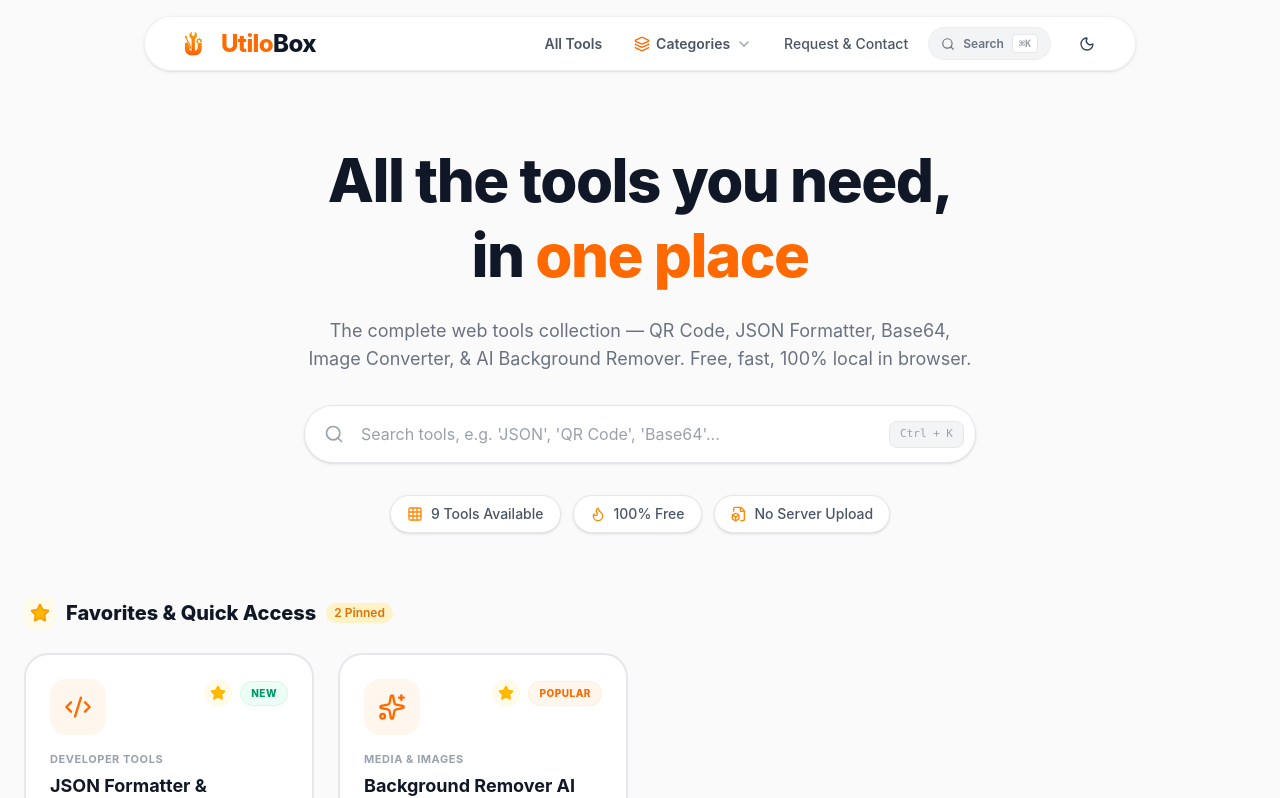
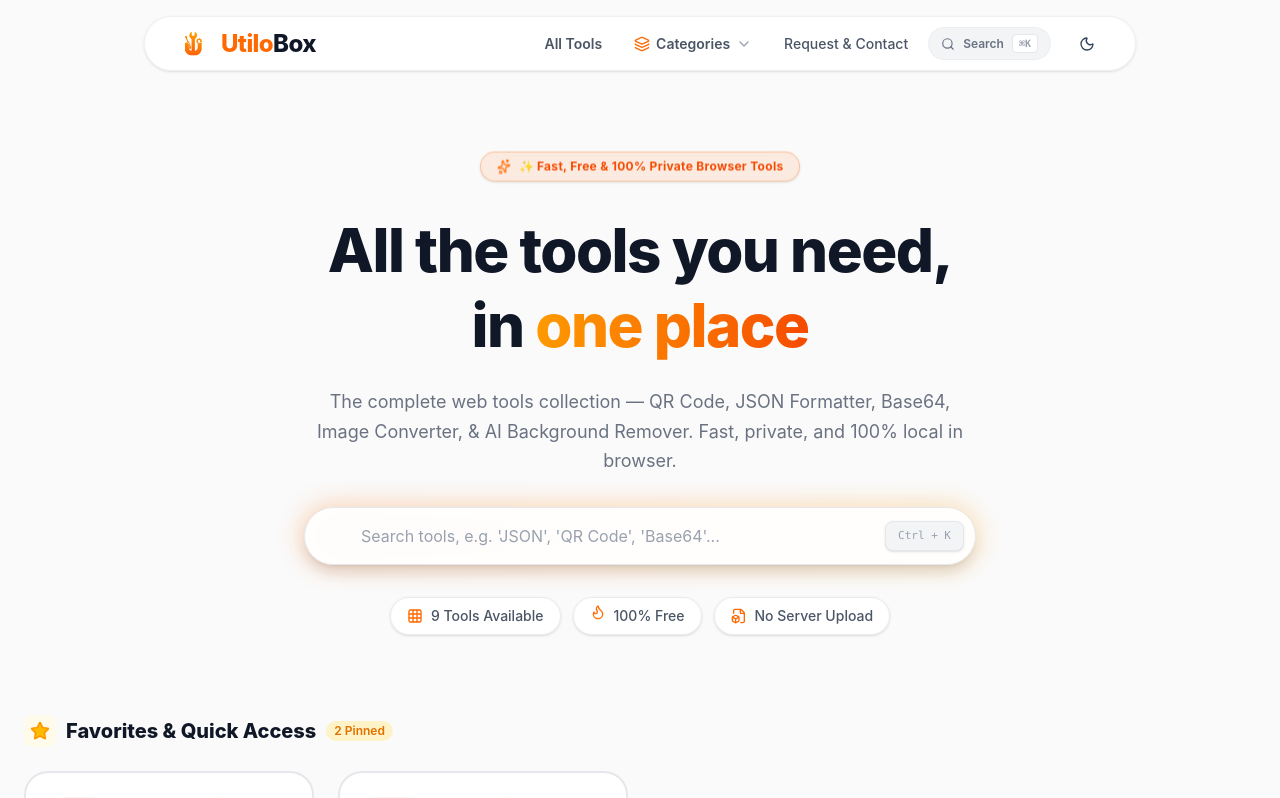
Before and after one commit to Komouy/utilo, a React (Vite) app: page / in a window 1280 px wide. Shown: the top 798 px of the page. Built offline with nearby package versions, Linux system fonts and the light colour scheme.

Commit message:
feat: add floating ambient gradient orbs, animated text shimmer, and glowing search spotlight to Hero section

```diff
--- a/src/App.jsx
+++ b/src/App.jsx
@@ -315,15 +315,34 @@ function Header({ onHomeClick, onRequestTool, onSelectCategory, selectedCategory
 
 function Hero({ searchQuery, setSearchQuery, toolCount, onOpenCommandPalette }) {
   return (
-    <section className="text-center py-12 md:py-16 px-4 max-w-4xl mx-auto">
+    <section className="relative text-center py-12 md:py-20 px-4 max-w-4xl mx-auto overflow-visible">
+      {/* Animated Ambient Background Glow Orbs */}
+      <div className="absolute -top-12 left-1/2 -translate-x-1/2 w-full max-w-4xl h-[450px] pointer-events-none -z-10 overflow-hidden">
+        <div className="absolute -top-10 left-10 w-72 h-72 bg-gradient-to-tr from-orange-500/30 via-amber-400/20 to-transparent rounded-full blur-3xl animate-float-slow" />
+        <div className="absolute top-20 right-10 w-80 h-80 bg-gradient-to-bl from-amber-500/25 via-orange-500/20 to-transparent rounded-full blur-3xl animate-float-reverse" />
+        <div className="absolute top-1/2 left-1/2 -translate-x-1/2 -translate-y-1/2 w-96 h-96 bg-orange-400/10 dark:bg-orange-500/15 rounded-full blur-[100px] animate-pulse" />
+      </div>
+
+      {/* Top Floating Badge */}
+      <div className="inline-flex items-center gap-2 px-4 py-1.5 rounded-full bg-orange-500/10 dark:bg-orange-500/20 border border-orange-500/30 text-orange-600 dark:text-orange-400 text-xs font-bold mb-6 backdrop-blur-md shadow-sm animate-bounce duration-1000">
+        <Sparkles className="w-3.5 h-3.5 text-orange-500 animate-spin" />
+        <span className="tracking-wide">✨ Fast, Free & 100% Private Browser Tools</span>
+      </div>
+
+      {/* Main Headline */}
       <h1 className="text-4xl md:text-6xl font-extrabold text-gray-900 dark:text-slate-100 tracking-tight leading-tight mb-6">
-        All the tools you need, <br /> in <span className="text-orange-500 dark:text-orange-400">one place</span>
+        All the tools you need, <br /> in <span className="bg-gradient-to-r from-orange-500 via-amber-500 to-orange-600 bg-clip-text text-transparent animate-text-shimmer">one place</span>
       </h1>
-      <p className="text-gray-500 dark:text-slate-400 text-base md:text-lg mb-8 max-w-2xl mx-auto">
-        The complete web tools collection — QR Code, JSON Formatter, Base64, Image Converter, & AI Background Remover. Free, fast, 100% local in browser.
+
+      <p className="text-gray-500 dark:text-slate-400 text-base md:text-lg mb-8 max-w-2xl mx-auto leading-relaxed">
+        The complete web tools collection — QR Code, JSON Formatter, Base64, Image Converter, & AI Background Remover. Fast, private, and 100% local in browser.
       </p>
 
+      {/* Search Input Bar with Glowing Focus */}
       <div className="relative max-w-2xl mx-auto mb-8 group">
+        <div className="absolute -inset-1 bg-gradient-to-r from-orange-500 to-amber-500 rounded-full blur-md opacity-25 group-hover:opacity-60 transition duration-500 group-focus-within:opacity-100" />
+
+        <div className="relative flex items-center">
           <div className="absolute inset-y-0 left-5 flex items-center pointer-events-none transition-colors group-focus-within:text-orange-500 text-gray-400">
             <Search className="h-5 w-5" />
           </div>
@@ -332,36 +351,38 @@ function Hero({ searchQuery, setSearchQuery, toolCount, onOpenCommandPalette })
             value={searchQuery}
             onChange={(e) => setSearchQuery(e.target.value)}
             placeholder="Search tools, e.g. 'JSON', 'QR Code', 'Base64'..."
-          className="w-full pl-14 pr-24 py-4 rounded-full border border-gray-200 dark:border-slate-800 bg-white dark:bg-slate-900 focus:outline-none focus:border-orange-500 focus:ring-4 focus:ring-orange-50 dark:focus:ring-orange-500/10 shadow-sm text-gray-700 dark:text-slate-100 transition-all text-base placeholder-gray-400 dark:placeholder-slate-500"
+            className="w-full pl-14 pr-24 py-4 rounded-full border border-gray-200 dark:border-slate-800 bg-white/95 dark:bg-slate-900/95 backdrop-blur-md focus:outline-none focus:border-orange-500 focus:ring-4 focus:ring-orange-500/20 shadow-lg text-gray-700 dark:text-slate-100 transition-all text-base placeholder-gray-400 dark:placeholder-slate-500"
           />
           <div className="absolute inset-y-0 right-3 flex items-center gap-1.5">
             {searchQuery ? (
               <button
                 onClick={() => setSearchQuery('')}
-              className="p-2 text-gray-400 hover:text-gray-600 dark:hover:text-slate-200 rounded-full"
+                className="p-2 text-gray-400 hover:text-gray-600 dark:hover:text-slate-200 rounded-full transition-colors"
               >
                 <X className="w-5 h-5" />
               </button>
             ) : (
               <button
                 onClick={onOpenCommandPalette}
-              className="hidden sm:flex items-center gap-1 px-2.5 py-1 rounded-lg bg-gray-100 dark:bg-slate-800 text-[11px] font-mono text-gray-400 dark:text-slate-500 border border-gray-200 dark:border-slate-700/60 hover:text-orange-500 dark:hover:text-orange-400 transition-colors"
+                className="hidden sm:flex items-center gap-1 px-3 py-1.5 rounded-lg bg-gray-100 dark:bg-slate-800 text-[11px] font-mono text-gray-400 dark:text-slate-400 border border-gray-200 dark:border-slate-700/60 hover:text-orange-500 dark:hover:text-orange-400 transition-all shadow-sm"
               >
                 <span>Ctrl + K</span>
               </button>
             )}
           </div>
         </div>
+      </div>
 
+      {/* Stats Chips with Hover Bounce */}
       <div className="flex flex-wrap justify-center gap-3 text-xs sm:text-sm font-medium">
-        <span className="flex items-center gap-2 bg-white dark:bg-slate-900 text-gray-600 dark:text-slate-300 px-4 py-2 rounded-full border border-gray-200 dark:border-slate-800 shadow-sm">
-          <Grid className="w-4 h-4 text-orange-400" /> {toolCount} Tools Available
+        <span className="flex items-center gap-2 bg-white/90 dark:bg-slate-900/90 text-gray-600 dark:text-slate-300 px-4 py-2 rounded-full border border-gray-200/80 dark:border-slate-800 shadow-sm hover:scale-105 transition-transform cursor-default">
+          <Grid className="w-4 h-4 text-orange-500 animate-pulse" /> {toolCount} Tools Available
         </span>
-        <span className="flex items-center gap-2 bg-white dark:bg-slate-900 text-gray-600 dark:text-slate-300 px-4 py-2 rounded-full border border-gray-200 dark:border-slate-800 shadow-sm">
-          <Flame className="w-4 h-4 text-orange-400" /> 100% Free
+        <span className="flex items-center gap-2 bg-white/90 dark:bg-slate-900/90 text-gray-600 dark:text-slate-300 px-4 py-2 rounded-full border border-gray-200/80 dark:border-slate-800 shadow-sm hover:scale-105 transition-transform cursor-default">
+          <Flame className="w-4 h-4 text-orange-500 animate-bounce" /> 100% Free
         </span>
-        <span className="flex items-center gap-2 bg-white dark:bg-slate-900 text-gray-600 dark:text-slate-300 px-4 py-2 rounded-full border border-gray-200 dark:border-slate-800 shadow-sm">
-          <FileBox className="w-4 h-4 text-orange-400" /> No Server Upload
+        <span className="flex items-center gap-2 bg-white/90 dark:bg-slate-900/90 text-gray-600 dark:text-slate-300 px-4 py-2 rounded-full border border-gray-200/80 dark:border-slate-800 shadow-sm hover:scale-105 transition-transform cursor-default">
+          <FileBox className="w-4 h-4 text-orange-500" /> No Server Upload
         </span>
       </div>
     </section>
--- a/src/index.css
+++ b/src/index.css
@@ -11,8 +11,51 @@
   }
 }
 
+@keyframes float-slow {
+  0%, 100% {
+    transform: translate(0px, 0px) scale(1);
+  }
+  50% {
+    transform: translate(15px, -20px) scale(1.08);
+  }
+}
+
+@keyframes float-reverse {
+  0%, 100% {
+    transform: translate(0px, 0px) scale(1);
+  }
+  50% {
+    transform: translate(-18px, 15px) scale(0.92);
+  }
+}
+
+@keyframes text-shimmer {
+  0% {
+    background-position: 0% 50%;
+  }
+  50% {
+    background-position: 100% 50%;
+  }
+  100% {
+    background-position: 0% 50%;
+  }
+}
+
 .animate-spin-border {
   animation: spin-border 3s linear infinite;
+}
+
+.animate-float-slow {
+  animation: float-slow 7s ease-in-out infinite;
+}
+
+.animate-float-reverse {
+  animation: float-reverse 9s ease-in-out infinite;
+}
+
+.animate-text-shimmer {
+  background-size: 200% auto;
+  animation: text-shimmer 4s ease infinite;
 }
 
 body {
```
Lines whose indentation alone changed are shown as unchanged.
